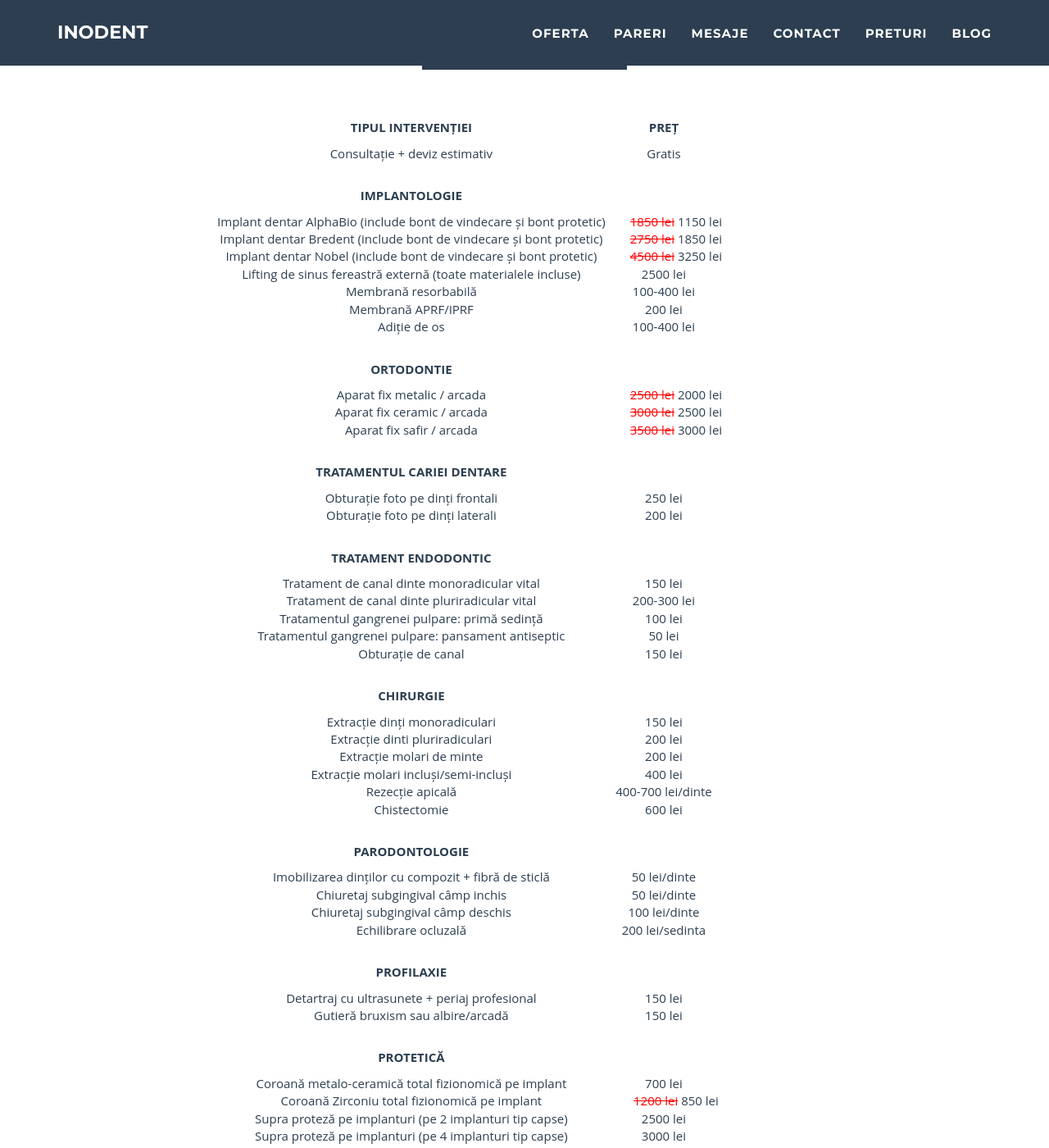
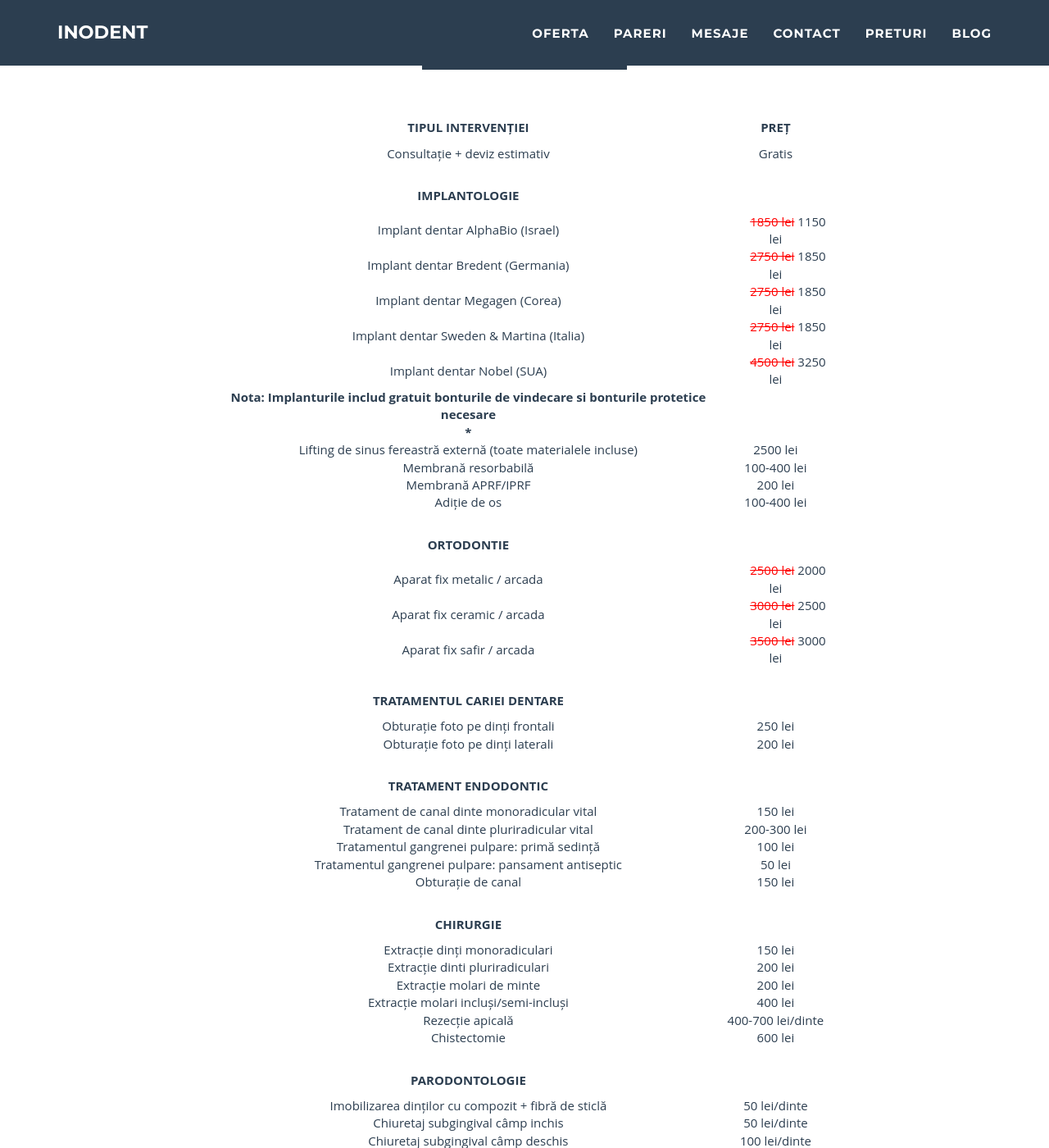
Before and after one commit to littledentgopo/offerdent, a Jekyll site: the page built from tarife.html, in a window 1280 px wide and 1400 px high, scrolled down 1091 px. Shown: the whole window at 82% size. Built offline with Jekyll 4.4.1, drawn with Linux system fonts in a browser that asks for light colours; comment, search, counter and statistics services are not loaded.

Commit message:
add sweden martin

```diff
--- a/_includes/pricestable.html
+++ b/_includes/pricestable.html
@@ -5,9 +5,15 @@
 
 
        <tr><th>IMPLANTOLOGIE</th><th></th></tr>
-       <tr><td>Implant dentar AlphaBio (include bont de vindecare și bont protetic)</td><td><del> 1850 lei</del><span> 1150 lei</span></td></tr>
-        <tr><td>Implant dentar Bredent (include bont de vindecare și bont protetic)</td><td><del> 2750 lei</del><span> 1850 lei</span></td></tr>
-        <tr><td>Implant dentar Nobel (include bont de vindecare și bont protetic)</td><td><del> 4500 lei</del><span> 3250 lei</span></td></tr>
+       <tr><td>Implant dentar AlphaBio (Israel)</td><td><del> 1850 lei</del><span> 1150 lei</span></td></tr>
+       <tr><td>Implant dentar Bredent (Germania)</td><td><del> 2750 lei</del><span> 1850 lei</span></td></tr>
+       <tr><td>Implant dentar Megagen (Corea)</td><td><del> 2750 lei</del><span> 1850 lei</span></td></tr>
+       <tr><td>Implant dentar Sweden &amp; Martina (Italia)</td><td><del> 2750 lei</del><span> 1850 lei</span></td></tr>
+       <tr><td>Implant dentar Nobel (SUA)</td><td><del> 4500 lei</del><span> 3250 lei</span></td></tr>
+
+       <tr><td><b>Nota: Implanturile includ gratuit bonturile de vindecare si bonturile protetice necesare</b></td><td></td></tr>
+
+       <tr><td><b>*</b></td><td></td></tr>
 
        <tr><td>Lifting de sinus fereastră externă (toate materialele incluse)</td><td>2500 lei</td></tr>
        <tr><td>Membrană resorbabilă</td><td>100-400 lei</td></tr>
```
Also changed, not shown: other parts of _includes/pricestable.html (+1 -1 lines).
